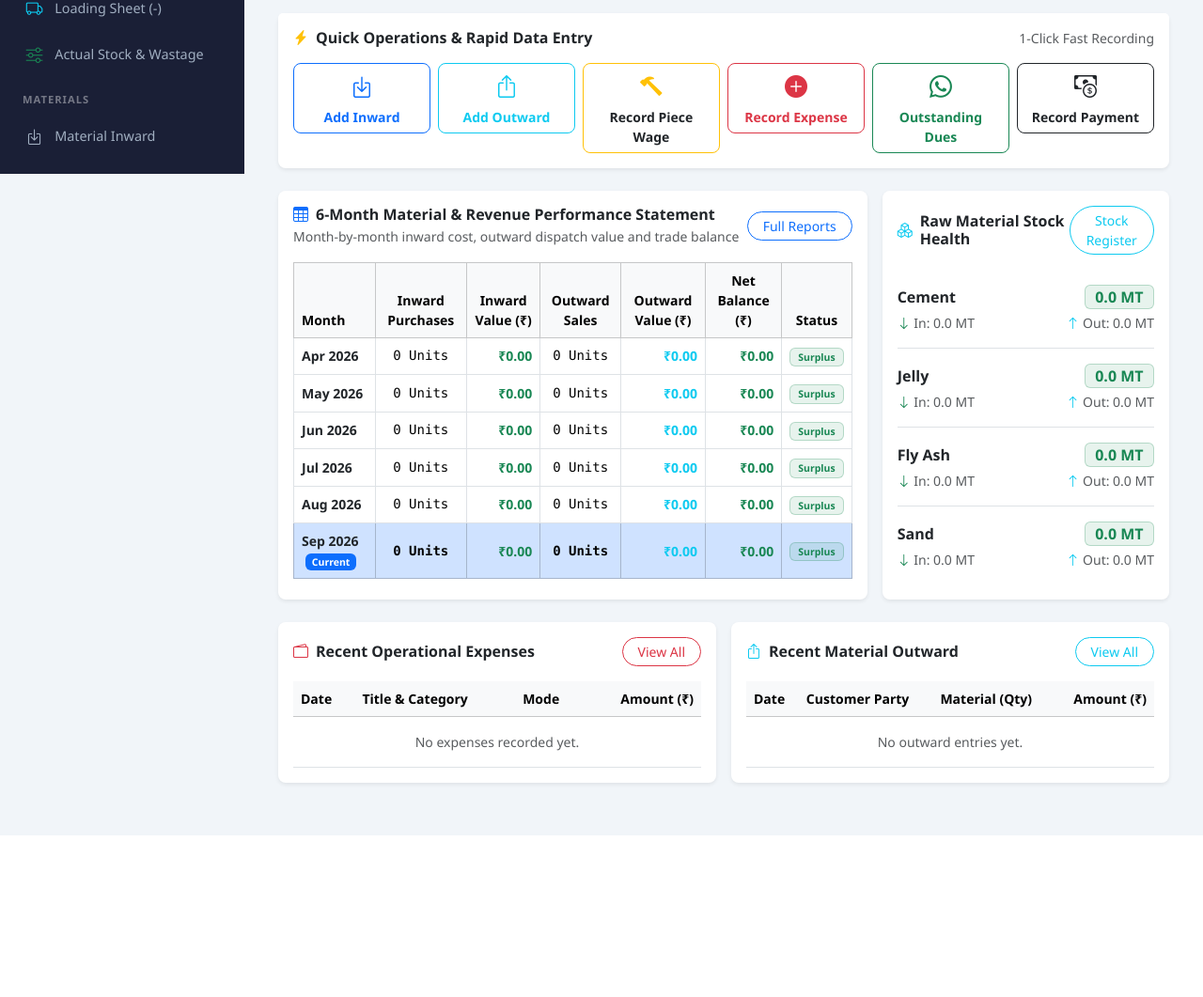
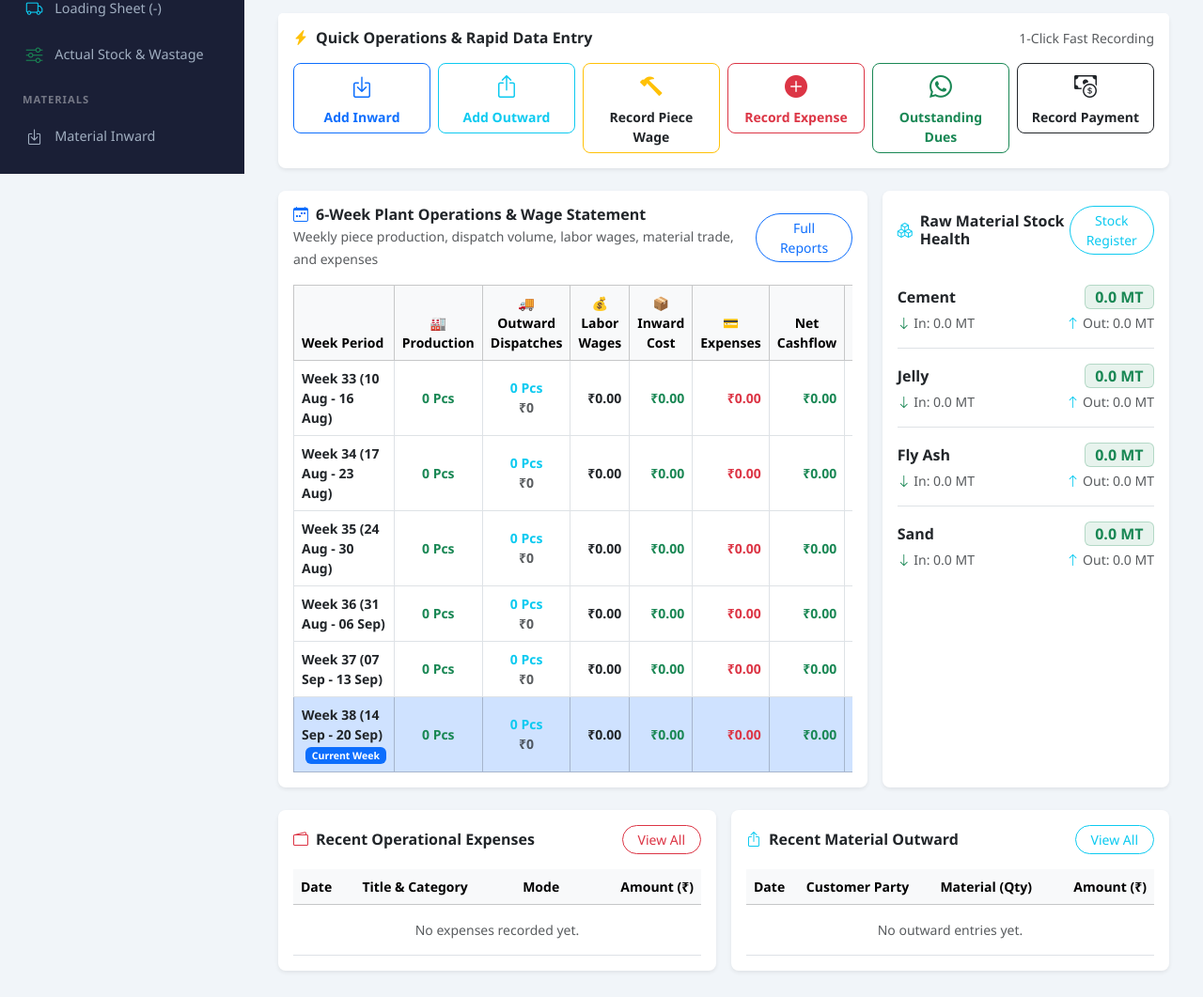
Before and after one commit to 14-Nishanth/flyash-manager, a Flask app: page / in a window 1280 px wide. Shown: the part 615-1676 px from the top of the page at 94% size. Before the commit the page ends 1504 px from the top, so only its background shows below. Run offline with Flask 3, Linux system fonts and the light colour scheme; a user stored in the database is signed in; data that the repository does not hold is empty; some libraries are stand-ins or nearby versions.

Commit message:
Convert plant operations, registers, dashboard, and reports to weekly-basis representation

```diff
--- a/routes/dashboard.py
+++ b/routes/dashboard.py
@@ -34,7 +34,6 @@ def format_quantity_summary(entries):
         unit_totals[key] = unit_totals.get(key, 0.0) + qty
 
     parts = []
-    # Display pieces, MT, loads, bags first in standard ERP order
     for k in ['Pieces', 'MT', 'Loads', 'Bags', 'CFT', 'Kg']:
         if k in unit_totals and unit_totals[k] > 0:
             if k in ('Pieces', 'Bags'):
@@ -53,12 +52,14 @@ def format_quantity_summary(entries):
 @login_required
 def index():
     today = date.today()
+    mon = today - timedelta(days=today.weekday())
+    sun = mon + timedelta(days=6)
 
     # 1. Basic Counts
     total_employees = Employee.query.filter_by(is_active=True).count()
     total_parties = Party.query.count()
 
-    # 2. Today's Inward & Outward (Accurate multi-unit breakdown)
+    # 2. Today's Inward & Outward
     today_inward_entries = MaterialInward.query.filter(MaterialInward.date == today).all()
     today_inward_summary = format_quantity_summary(today_inward_entries)
     today_inward_amount = sum(e.amount for e in today_inward_entries if e.amount) or 0.0
@@ -67,12 +68,22 @@ def index():
     today_outward_summary = format_quantity_summary(today_outward_entries)
     today_outward_amount = sum(e.amount for e in today_outward_entries if e.amount) or 0.0
 
-    # 3. Operational Expenses
+    # 3. Weekly Inward & Outward (Current Week: Mon-Sun)
+    week_inward_entries = MaterialInward.query.filter(MaterialInward.date >= mon, MaterialInward.date <= sun).all()
+    week_inward_summary = format_quantity_summary(week_inward_entries)
+    week_inward_amount = sum(e.amount for e in week_inward_entries if e.amount) or 0.0
+
+    week_outward_entries = MaterialOutward.query.filter(MaterialOutward.date >= mon, MaterialOutward.date <= sun).all()
+    week_outward_summary = format_quantity_summary(week_outward_entries)
+    week_outward_amount = sum(e.amount for e in week_outward_entries if e.amount) or 0.0
+
+    # 4. Operational Expenses (Today, This Week, This Month)
     first_of_month = today.replace(day=1)
     today_expenses = db.session.query(func.sum(Expense.amount)).filter(Expense.date == today).scalar() or 0.0
+    week_expenses = db.session.query(func.sum(Expense.amount)).filter(Expense.date >= mon, Expense.date <= sun).scalar() or 0.0
     month_expenses = db.session.query(func.sum(Expense.amount)).filter(Expense.date >= first_of_month, Expense.date <= today).scalar() or 0.0
 
-    # 4. Piece-Rate Job Metrics (Separated into Production & Loading/Unloading)
+    # 5. Piece-Rate Job Metrics (Today & This Week)
     today_jobs_list = JobWageEntry.query.filter(JobWageEntry.date == today).all()
     today_jobs_count = len(today_jobs_list)
     today_prod_jobs = [j for j in today_jobs_list if j.is_production]
@@ -81,14 +92,21 @@ def index():
     from routes.employees import calculate_net_job_quantity
     today_prod_pieces = sum((j.gross_quantity if (j.gross_quantity and j.gross_quantity > 0) else j.quantity) for j in today_prod_jobs)
     today_prod_amount = sum(j.total_amount for j in today_prod_jobs)
-
     today_load_pieces = calculate_net_job_quantity(today_load_jobs)
     today_load_amount = sum(j.total_amount for j in today_load_jobs)
-
     today_jobs_pieces = calculate_net_job_quantity(today_jobs_list)
     today_jobs_amount = sum(j.total_amount for j in today_jobs_list)
 
-    # 5. Fast Bulk Outstanding Calculation (0 loop queries)
+    week_jobs_list = JobWageEntry.query.filter(JobWageEntry.date >= mon, JobWageEntry.date <= sun).all()
+    week_prod_jobs = [j for j in week_jobs_list if j.is_production]
+    week_load_jobs = [j for j in week_jobs_list if j.is_outward]
+    week_prod_pieces = sum((j.gross_quantity if (j.gross_quantity and j.gross_quantity > 0) else j.quantity) for j in week_prod_jobs)
+    week_prod_amount = sum(j.total_amount for j in week_prod_jobs)
+    week_load_pieces = calculate_net_job_quantity(week_load_jobs)
+    week_load_amount = sum(j.total_amount for j in week_load_jobs)
+    week_wages_amount = sum(j.total_amount for j in week_jobs_list)
+
+    # 6. Outstanding Dues
     parties = Party.query.all()
     inward_sums = dict(db.session.query(MaterialInward.party_id, func.sum(MaterialInward.amount)).group_by(MaterialInward.party_id).all())
     outward_sums = dict(db.session.query(MaterialOutward.party_id, func.sum(MaterialOutward.amount)).group_by(MaterialOutward.party_id).all())
@@ -112,13 +130,13 @@ def index():
         elif bal < -0.01:
             total_payable += abs(bal)
 
-    # 6. Recent records
+    # 7. Recent records
     recent_inward = MaterialInward.query.order_by(MaterialInward.date.desc(), MaterialInward.id.desc()).limit(5).all()
     recent_outward = MaterialOutward.query.order_by(MaterialOutward.date.desc(), MaterialOutward.id.desc()).limit(5).all()
     recent_jobs = JobWageEntry.query.order_by(JobWageEntry.date.desc(), JobWageEntry.id.desc()).limit(5).all()
     recent_expenses = Expense.query.order_by(Expense.date.desc(), Expense.id.desc()).limit(5).all()
 
-    # 7. Fast Material Stock Overview
+    # 8. Material Stock Overview
     in_grouped = dict(db.session.query(MaterialInward.material_type, func.sum(MaterialInward.quantity_mt)).group_by(MaterialInward.material_type).all())
     out_grouped = dict(db.session.query(MaterialOutward.material_type, func.sum(MaterialOutward.quantity_mt)).group_by(MaterialOutward.material_type).all())
 
@@ -133,37 +151,40 @@ def index():
             'balance': round(in_qty - out_qty, 2)
         })
 
-    # 8. Monthly performance data for last 6 months (Clean Tabular Data - 0 Graphs)
-    monthly_performance = []
+    # 9. Weekly Performance Representation (Last 6 Weeks Breakdown)
+    weekly_performance = []
     for i in range(5, -1, -1):
-        d = today - timedelta(days=today.day - 1)
-        for _ in range(i):
-            d = d - timedelta(days=1)
-            d = d - timedelta(days=d.day - 1)
+        w_start = mon - timedelta(days=7 * i)
+        w_end = w_start + timedelta(days=6)
+        w_num = w_start.isocalendar()[1]
+        w_label = f"Week {w_num} ({w_start.strftime('%d %b')} - {w_end.strftime('%d %b')})"
 
-        target_month = d.month
-        target_year = d.year
-        month_label = f"{calendar.month_abbr[target_month]} {target_year}"
+        w_in = MaterialInward.query.filter(MaterialInward.date >= w_start, MaterialInward.date <= w_end).all()
+        w_out = MaterialOutward.query.filter(MaterialOutward.date >= w_start, MaterialOutward.date <= w_end).all()
+        w_jobs = JobWageEntry.query.filter(JobWageEntry.date >= w_start, JobWageEntry.date <= w_end).all()
+        w_exp = db.session.query(func.sum(Expense.amount)).filter(Expense.date >= w_start, Expense.date <= w_end).scalar() or 0.0
 
-        first_d = date(target_year, target_month, 1)
-        last_d = date(target_year, target_month, calendar.monthrange(target_year, target_month)[1])
+        in_amt = sum(e.amount for e in w_in if e.amount) or 0.0
+        out_amt = sum(e.amount for e in w_out if e.amount) or 0.0
+        prod_pcs = sum((j.gross_quantity if (j.gross_quantity and j.gross_quantity > 0) else j.quantity) for j in w_jobs if j.is_production)
+        load_pcs = sum(j.quantity for j in w_jobs if j.is_outward)
+        wage_amt = sum(j.total_amount for j in w_jobs)
 
-        in_entries = MaterialInward.query.filter(MaterialInward.date >= first_d, MaterialInward.date <= last_d).all()
-        out_entries = MaterialOutward.query.filter(MaterialOutward.date >= first_d, MaterialOutward.date <= last_d).all()
-
-        in_m = sum(e.amount for e in in_entries if e.amount) or 0.0
-        out_m = sum(e.amount for e in out_entries if e.amount) or 0.0
-        in_summary = format_quantity_summary(in_entries)
-        out_summary = format_quantity_summary(out_entries)
-
-        monthly_performance.append({
-            'label': month_label,
-            'inward_amount': round(in_m, 2),
-            'outward_amount': round(out_m, 2),
-            'inward_qty_summary': in_summary,
-            'outward_qty_summary': out_summary,
-            'net_balance': round(out_m - in_m, 2),
-            'is_current': (target_month == today.month and target_year == today.year)
+        weekly_performance.append({
+            'week_number': w_num,
+            'label': w_label,
+            'from_date': w_start.strftime('%Y-%m-%d'),
+            'to_date': w_end.strftime('%Y-%m-%d'),
+            'inward_amount': round(in_amt, 2),
+            'outward_amount': round(out_amt, 2),
+            'inward_summary': format_quantity_summary(w_in),
+            'outward_summary': format_quantity_summary(w_out),
+            'prod_pieces': round(prod_pcs, 0),
+            'load_pieces': round(load_pcs, 0),
+            'wage_amount': round(wage_amt, 2),
+            'expense_amount': round(w_exp, 2),
+            'net_balance': round(out_amt - in_amt - wage_amt - w_exp, 2),
+            'is_current': (i == 0)
         })
 
     return render_template('dashboard.html',
@@ -173,6 +194,10 @@ def index():
                            today_inward_amount=today_inward_amount,
                            today_outward_summary=today_outward_summary,
                            today_outward_amount=today_outward_amount,
+                           week_inward_summary=week_inward_summary,
+                           week_inward_amount=week_inward_amount,
+                           week_outward_summary=week_outward_summary,
+                           week_outward_amount=week_outward_amount,
                            today_jobs_count=today_jobs_count,
                            today_jobs_pieces=today_jobs_pieces,
                            today_jobs_amount=today_jobs_amount,
@@ -180,7 +205,13 @@ def index():
                            today_prod_amount=today_prod_amount,
                            today_load_pieces=today_load_pieces,
                            today_load_amount=today_load_amount,
+                           week_prod_pieces=week_prod_pieces,
+                           week_prod_amount=week_prod_amount,
+                           week_load_pieces=week_load_pieces,
+                           week_load_amount=week_load_amount,
+                           week_wages_amount=week_wages_amount,
                            today_expenses=today_expenses,
+                           week_expenses=week_expenses,
                            month_expenses=month_expenses,
                            total_receivable=total_receivable,
                            total_payable=total_payable,
@@ -189,4 +220,6 @@ def index():
                            recent_jobs=recent_jobs,
                            recent_expenses=recent_expenses,
                            stock_overview=stock_overview,
-                           monthly_performance=monthly_performance)
+                           weekly_performance=weekly_performance,
+                           current_week_from=mon.strftime('%Y-%m-%d'),
+                           current_week_to=sun.strftime('%Y-%m-%d'))
--- a/routes/expenses.py
+++ b/routes/expenses.py
@@ -47,7 +47,7 @@ def list_expenses():
         last_sun = last_mon + timedelta(days=6)
         from_date = last_mon.strftime('%Y-%m-%d')
         to_date = last_sun.strftime('%Y-%m-%d')
-    elif date_preset == 'this_month':
+    elif date_preset == 'this_month' or (not from_date and not to_date and not date_preset and False):
         from_date = today.replace(day=1).strftime('%Y-%m-%d')
         to_date = today.strftime('%Y-%m-%d')
     elif date_preset == 'last_month':
--- a/routes/materials.py
+++ b/routes/materials.py
@@ -4,7 +4,7 @@ def resolve_mat_period(period_param, from_date_str, to_date_str):
     today = date.today()
     if period_param == 'today':
         return today.strftime('%Y-%m-%d'), today.strftime('%Y-%m-%d')
-    elif period_param == 'this_week':
+    elif period_param == 'this_week' or (not period_param and not from_date_str and not to_date_str):
         mon = today - timedelta(days=today.weekday())
         sun = mon + timedelta(days=6)
         return mon.strftime('%Y-%m-%d'), sun.strftime('%Y-%m-%d')
@@ -26,7 +26,9 @@ def resolve_mat_period(period_param, from_date_str, to_date_str):
     elif period_param == 'all':
         return '', ''
     if not from_date_str and not to_date_str:
-        return today.replace(day=1).strftime('%Y-%m-%d'), today.strftime('%Y-%m-%d')
+        mon = today - timedelta(days=today.weekday())
+        sun = mon + timedelta(days=6)
+        return mon.strftime('%Y-%m-%d'), sun.strftime('%Y-%m-%d')
     return from_date_str, to_date_str
 
 from flask import Blueprint, render_template, request, redirect, url_for, flash
--- a/templates/dashboard.html
+++ b/templates/dashboard.html
@@ -245,17 +245,17 @@
         </div>
     </div>
 
-    <!-- Clear Tabular Performance & Stock Inventory View (No Graphs) -->
+        <!-- Weekly Performance & Stock Inventory View -->
     <div class="row g-3 mb-4">
-        <!-- 6-Month Performance Statement Table -->
+        <!-- 6-Week Operations & Financial Performance Table -->
         <div class="col-12 col-lg-8">
             <div class="card border-0 shadow-sm rounded-3 bg-white p-3 h-100">
                 <div class="d-flex justify-content-between align-items-center mb-3">
                     <div>
                         <h6 class="fw-bold text-slate-800 mb-0 d-flex align-items-center gap-2">
-                            <i class="bi bi-table text-primary"></i> 6-Month Material & Revenue Performance Statement
+                            <i class="bi bi-calendar-week text-primary"></i> 6-Week Plant Operations &amp; Wage Statement
                         </h6>
-                        <small class="text-muted">Month-by-month inward cost, outward dispatch value and trade balance</small>
+                        <small class="text-muted">Weekly piece production, dispatch volume, labor wages, material trade, and expenses</small>
                     </div>
                     <a href="{{ url_for('reports.index') }}" class="btn btn-outline-primary btn-sm rounded-pill px-3">
                         Full Reports
@@ -265,40 +265,53 @@
                     <table class="table table-hover table-bordered align-middle mb-0 small">
                         <thead class="table-light text-center">
                             <tr>
-                                <th class="text-start">Month</th>
-                                <th>Inward Purchases</th>
-                                <th>Inward Value (₹)</th>
-                                <th>Outward Sales</th>
-                                <th>Outward Value (₹)</th>
-                                <th>Net Balance (₹)</th>
+                                <th class="text-start">Week Period</th>
+                                <th>🏭 Production</th>
+                                <th>🚚 Outward Dispatches</th>
+                                <th>💰 Labor Wages</th>
+                                <th>📦 Inward Cost</th>
+                                <th>💳 Expenses</th>
+                                <th>Net Cashflow</th>
                                 <th>Status</th>
                             </tr>
                         </thead>
                         <tbody>
-                            {% for m in monthly_performance %}
-                            <tr class="{% if m.is_current %}table-primary table-opacity-10 fw-semibold{% endif %}">
+                            {% for w in weekly_performance %}
+                            <tr class="{% if w.is_current %}table-primary table-opacity-10 fw-semibold{% endif %}">
                                 <td class="text-start">
-                                    <span class="fw-bold text-dark">{{ m.label }}</span>
-                                    {% if m.is_current %}
-                                    <span class="badge bg-primary ms-1">Current</span>
+                                    <span class="fw-bold text-dark">{{ w.label }}</span>
+                                    {% if w.is_current %}
+                                    <span class="badge bg-primary ms-1">Current Week</span>
                                     {% endif %}
                                 </td>
-                                <td class="text-center font-monospace">{{ m.inward_qty_summary }}</td>
-                                <td class="text-end text-success fw-semibold">₹{{ "{:,.2f}".format(m.inward_amount) }}</td>
-                                <td class="text-center font-monospace">{{ m.outward_qty_summary }}</td>
-                                <td class="text-end text-info fw-semibold">₹{{ "{:,.2f}".format(m.outward_amount) }}</td>
-                                <td class="text-end fw-bold {% if m.net_balance >= 0 %}text-success{% else %}text-danger{% endif %}">
-                                    ₹{{ "{:,.2f}".format(m.net_balance) }}
+                                <td class="text-center text-success fw-bold">
+                                    {{ "{:,.0f}".format(w.prod_pieces) }} Pcs
+                                </td>
+                                <td class="text-center text-info fw-bold">
+                                    {{ "{:,.0f}".format(w.load_pieces) }} Pcs
+                                    <div class="text-muted fs-8">₹{{ "{:,.0f}".format(w.outward_amount) }}</div>
+                                </td>
+                                <td class="text-end text-dark fw-bold currency-display">
+                                    ₹{{ "{:,.2f}".format(w.wage_amount) }}
+                                </td>
+                                <td class="text-end text-success fw-semibold currency-display">
+                                    ₹{{ "{:,.2f}".format(w.inward_amount) }}
+                                </td>
+                                <td class="text-end text-danger fw-semibold currency-display">
+                                    ₹{{ "{:,.2f}".format(w.expense_amount) }}
+                                </td>
+                                <td class="text-end fw-bold {% if w.net_balance >= 0 %}text-success{% else %}text-danger{% endif %} currency-display">
+                                    ₹{{ "{:,.2f}".format(w.net_balance) }}
                                 </td>
                                 <td class="text-center">
-                                    {% if m.net_balance >= 0 %}
-                                    <span class="badge bg-success bg-opacity-10 text-success border border-success border-opacity-25 px-2 py-1">
-                                        Surplus
-                                    </span>
+                                    {% if w.is_current %}
+                                    <a href="{{ url_for('employees.salary_sheet', period='this_week') }}" class="badge bg-primary text-white text-decoration-none px-2 py-1">
+                                        Active Week &rarr;
+                                    </a>
                                     {% else %}
-                                    <span class="badge bg-danger bg-opacity-10 text-danger border border-danger border-opacity-25 px-2 py-1">
-                                        Inflow High
-                                    </span>
+                                    <a href="{{ url_for('employees.salary_sheet', from_date=w.from_date, to_date=w.to_date) }}" class="badge bg-light text-muted border text-decoration-none px-2 py-1">
+                                        View Sheet
+                                    </a>
                                     {% endif %}
                                 </td>
                             </tr>
```
Also changed, not shown: routes/reports.py (+7 -3 lines), templates/employees/job_wages_list.html (+22 -1 lines).
